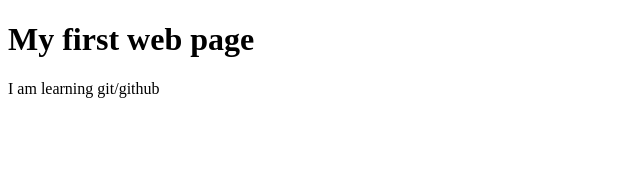
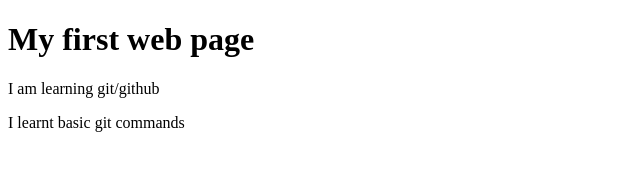
Before and after one commit to Poorna-V1/GitWorkshop, a plain HTML site: page index.html in a window 1280 px wide. Shown: the whole page, without its empty margins (0-640 px from the left). Drawn offline with Linux system fonts and the light colour scheme.

Commit message:
Modified index.html

```diff
--- a/index.html
+++ b/index.html
@@ -8,5 +8,6 @@
 <body>
     <h1>My first web page</h1>
     <p>I am learning git/github</p>
+    <p>I learnt basic git commands</p>
 </body>
 </html>
```
